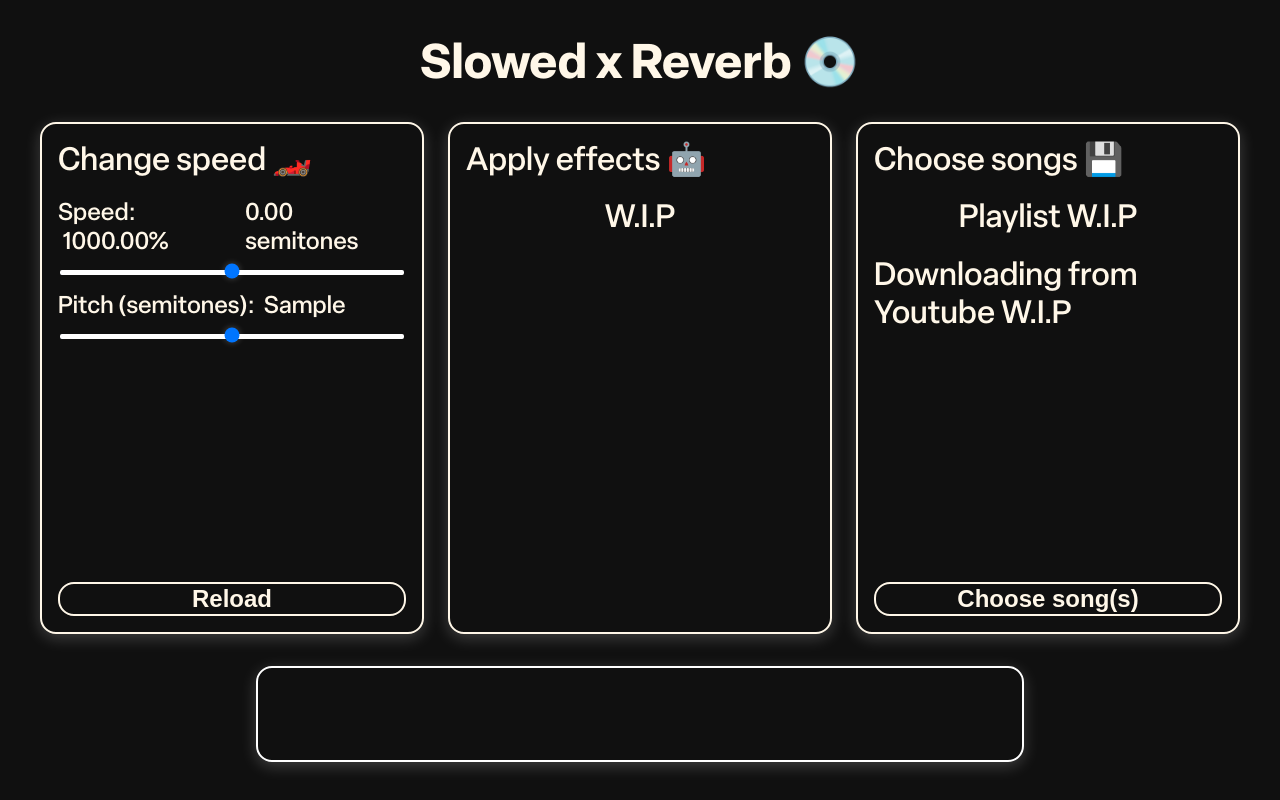
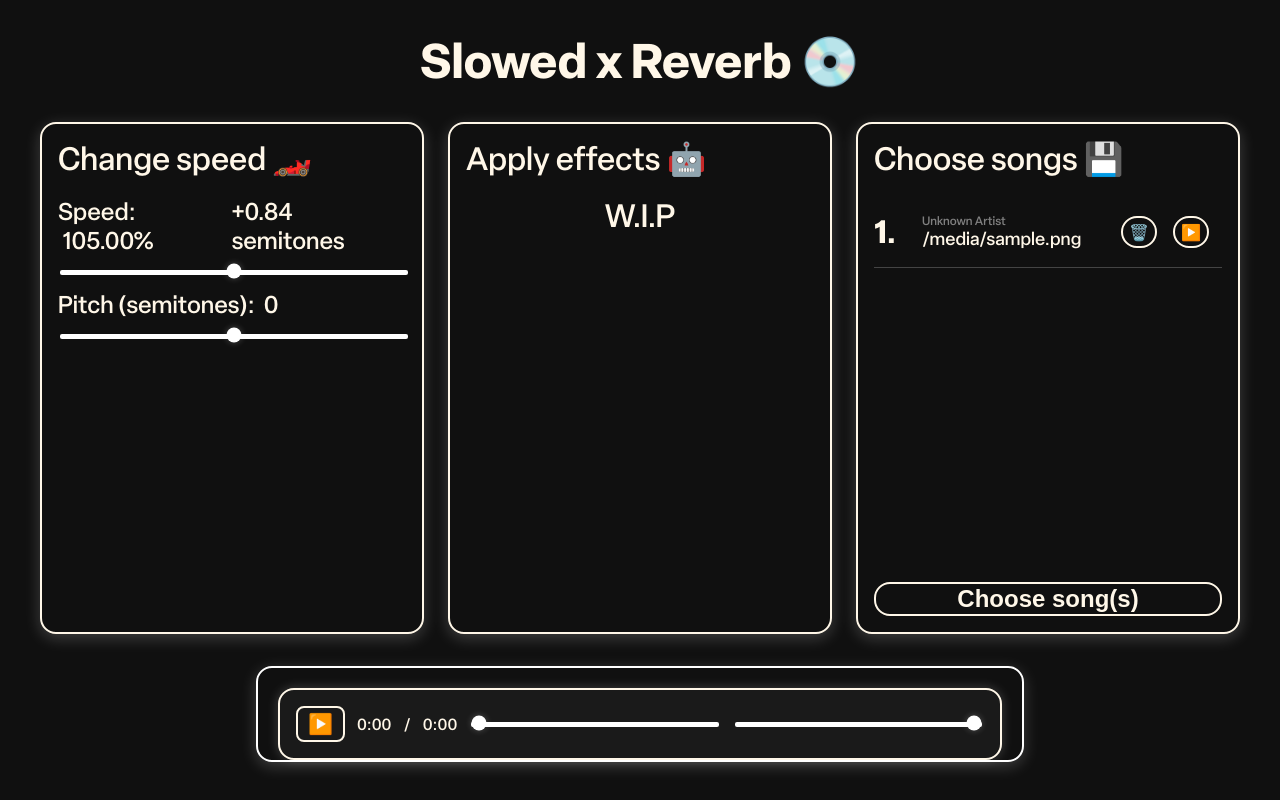
Before and after one commit to AlexAlexBabarika/Slowed-Reverb-Site, a Django app: template app/templates/app/index.html in a window 1280 px wide. Run offline with Django 5.2, Linux system fonts and the light colour scheme; the template is opened without the code that fills it: most values are stand-ins (such as "Sample title", 1, 10 or a date in 2020).

Commit message:
Playlist update

```diff
--- a/app/static/app/css/style.css
+++ b/app/static/app/css/style.css
@@ -50,7 +50,6 @@ h1:hover{
 .box {
     display: flex;
     flex-direction: column;
-    /* justify-content: space-between; */
     border: 2px solid var(--text);
     border-radius: 16px;
     text-align: left;
@@ -136,7 +135,14 @@ button:hover {
     font-variant-numeric: tabular-nums;
 }
 
-/* Webkit browsers (Chrome, Safari) */
+input[type="range"].slider {
+    -webkit-appearance: none;
+    background: transparent;
+    width: 100%;
+    accent-color: white;
+    pointer-events: auto;
+}
+
 input[type="range"].slider::-webkit-slider-runnable-track {
     height: 5px;
     background: white;
@@ -144,18 +150,18 @@ input[type="range"].slider::-webkit-slider-runnable-track {
 }
 
 input[type="range"].slider::-webkit-slider-thumb {
-    -webkit-appearance: none;
+    background-color: white;
     width: 1vw;
     height: 1vw;
     border-radius: 50%;
-    background: white;
-    margin-top: -7px; /* centers thumb vertically */
+    margin-top: -7px;
     box-shadow: 0 0 6px var(--shadow);
-    transition: transform 0.2s ease, box-shadow 0.2s ease;
+    transition: none;
 }
 
 input[type="range"].slider:hover::-webkit-slider-thumb {
     transform: scale(1.2);
+    transition: transform 0.2s ease, box-shadow 0.2s ease;
     box-shadow: 0 0 8px rgba(255, 255, 255, 0.8);
 }
 
@@ -167,18 +173,42 @@ input[type="range"].slider::-moz-range-track {
 }
 
 input[type="range"].slider::-moz-range-thumb {
+    background: white;
+    border: none;
     width: 1vw;
     height: 1vw;
     border-radius: 50%;
-    background: white;
-    border: none;
     box-shadow: 0 0 6px rgba(255, 255, 255, 0.4);
-    transition: transform 0.2s ease, box-shadow 0.2s ease;
+    transition: none;
 }
 
 input[type="range"].slider:hover::-moz-range-thumb {
     transform: scale(1.2);
+    transition: transform 0.2s ease, box-shadow 0.2s ease;
     box-shadow: 0 0 8px rgba(255, 255, 255, 0.8);
+}
+
+.playlist-scroll {
+  max-height: 60vh;
+  overflow-y: auto;
+
+  /* Firefox scrollbar */
+  scrollbar-width: thin;
+  scrollbar-color: white transparent;
+}
+
+/* WebKit browsers */
+.playlist-scroll::-webkit-scrollbar {
+  width: 8px;
+}
+
+.playlist-scroll::-webkit-scrollbar-thumb {
+  background-color: white;  /* ✅ Correct now */
+  border-radius: 4px;
+}
+
+.playlist-scroll::-webkit-scrollbar-track {
+  background: transparent;
 }
 
 #loading-overlay {
--- a/app/static/app/js/player.js
+++ b/app/static/app/js/player.js
@@ -5,11 +5,32 @@ const volumeControl = document.getElementById('volumeControl');
 const currentTimeDisplay = document.getElementById('currentTime');
 const durationDisplay = document.getElementById('duration');
 
+let isDragging = false;
+
 function formatTime(sec) {
     const m = Math.floor(sec / 60);
     const s = Math.floor(sec % 60).toString().padStart(2, '0');
     return `${m}:${s}`;
 }
+
+audio.addEventListener('timeupdate', () => {
+    if (!isDragging && audio.duration) {
+        seekBar.value = (audio.currentTime / audio.duration) * 100;
+        currentTimeDisplay.textContent = formatTime(audio.currentTime);
+    }
+});
+
+seekBar.addEventListener('change', () => {
+    if (audio.duration) {
+        const value = seekBar.value;
+        audio.currentTime = (value / 100) * audio.duration;
+    }
+    isDragging = false;
+});
+
+seekBar.addEventListener('input', () => {
+    isDragging = true;
+});
 
 playPause.addEventListener('click', () => {
     if (audio.paused) {
@@ -21,18 +42,8 @@ playPause.addEventListener('click', () => {
     }
 });
 
-audio.addEventListener('timeupdate', () => {
-    seekBar.value = (audio.currentTime / audio.duration) * 100;
-    currentTimeDisplay.textContent = formatTime(audio.currentTime);
-});
-
 audio.addEventListener('loadedmetadata', () => {
     durationDisplay.textContent = formatTime(audio.duration);
-});
-
-seekBar.addEventListener('input', () => {
-    const percent = seekBar.value;
-    audio.currentTime = (percent / 100) * audio.duration;
 });
 
 volumeControl.addEventListener('input', () => {
--- a/app/static/app/js/upload.js
+++ b/app/static/app/js/upload.js
@@ -9,38 +9,49 @@ const pitchHidden = document.getElementById('pitch_hidden');
 const speedPitchValue = document.getElementById('speed_pitch_display');
 const speedPitchHidden = document.getElementById("sp_hidden");
 
-const speedReloadHidden = document.getElementById('speed_reload_hidden');
-const pitchReloadHidden = document.getElementById('pitch_reload_hidden');
-const speedPitchReloadHidden = document.getElementById("sp_hidden_reload");
-
+// 🎚 Speed slider updates
 speedSlider.addEventListener('input', () => {
     const val = parseFloat(speedSlider.value).toFixed(2);
     speedHidden.value = val;
-    speedReloadHidden.value = val;
     speedValue.textContent = (parseFloat(val) * 100).toFixed(2) + "%";
 
-    semitones = (12*Math.log2(val)).toFixed(2);
-    if (semitones > 0) { semitones = "+" + semitones }
-    semitones = semitones + " semitones"
+    let semitones = (12 * Math.log2(val)).toFixed(2);
+    if (parseFloat(semitones) > 0) {
+        semitones = "+" + semitones;
+    }
+    semitones += " semitones";
 
-    speedPitchHidden.value = semitones
-    speedPitchReloadHidden.value = semitones
-    speedPitchValue.textContent = semitones
+    speedPitchHidden.value = semitones;
+    speedPitchValue.textContent = semitones;
 });
 
+// 🎚 Pitch slider updates
 pitchSlider.addEventListener('input', () => {
     const val = parseInt(pitchSlider.value);
     pitchHidden.value = val;
-    pitchReloadHidden.value = val;
-
-    if (val > 0) {
-        pitchValue.textContent = "+" + val;
-    }
-    else {
-        pitchValue.textContent = val;
-    }
+    pitchValue.textContent = (val > 0 ? "+" + val : val);
 });
 
+// 🔁 Reload form: inject current slider values before submit
+document.querySelectorAll('.reload-form').forEach(form => {
+    form.addEventListener('submit', function (e) {
+        const index = form.querySelector('[name="index"]').value;
+
+        const speed = speedSlider.value;
+        const pitch = pitchSlider.value;
+        const semitoneText = speedPitchValue.innerText;
+
+        const speedReload = document.getElementById(`speed_reload_hidden_${index}`);
+        const pitchReload = document.getElementById(`pitch_reload_hidden_${index}`);
+        const spReload = document.getElementById(`sp_hidden_reload_${index}`);
+
+        if (speedReload) speedReload.value = speed;
+        if (pitchReload) pitchReload.value = pitch;
+        if (spReload) spReload.value = semitoneText;
+    });
+});
+
+// 📤 Upload form: sync hidden fields before submission
 function submitFormWithSpeed() {
     speedHidden.value = parseFloat(speedSlider.value).toFixed(2);
     pitchHidden.value = parseInt(pitchSlider.value);
--- a/app/templates/app/index.html
+++ b/app/templates/app/index.html
@@ -1,4 +1,4 @@
-{% load mul %}
+{% load funcs %}
 {% load static %}
 <link rel="stylesheet" href="{% static 'app/fonts/fonts.css' %}">
 
@@ -15,80 +15,179 @@
             <span>Processing audio... 🎧</span>
         </div>
     </div>
+
     <h1 style="font-size: 48; font-family: 'Elza'; font-weight: 700; text-align: center; width: 100%;">Slowed x Reverb 💿</h1>
+
     <div class="main-container">
         <div class="container">
+            <!-- 🎚 Speed + Pitch Control -->
             <div class="box" style="font-size: 32;">
                 <div>Change speed 🏎️</div>
 
                 <div style="display: flex; flex-direction: column; gap: 1vw; height: 100%;">
                     <div style="display: flex; flex-direction: row;">
-                        <div style="font-size: 24px; font-weight: 500;"> Speed: &nbsp;<span id="speed_display">{{ speed_value|mul:100|floatformat:2 }}%</span></div>
-                        <div style="font-size: 24; font-weight: 500; margin-left: auto;"><span id="speed_pitch_display">{{ speed_pitch_value|default:"0.00 semitones"}}</span></div>
+                        <div style="font-size: 24px; font-weight: 500;">
+                            Speed: &nbsp;<span id="speed_display">{{ speed_value|mul:100|floatformat:2 }}%</span>
+                        </div>
+                        <div style="font-size: 24px; font-weight: 500; margin-left: auto;">
+                            <span id="speed_pitch_display">{{ speed_pitch_value|default:"0.00 semitones"}}</span>
+                        </div>
                     </div>
-                    <input type="range" name="speed_change" id="speed_slider" min="0.1" max="2" step="0.01" value="{{ speed_value|default:"1.00" }}" class="slider" />
-                    <div style="font-size: 24; font-weight: 500;">Pitch (semitones): &nbsp;<span id="pitch_display">{{ pitch_value|default:"0" }}</span></div>
-                    <input type="range" name="pitch_change" id="pitch_slider" min="-12" max="12" step="1" value="{{ pitch_value|default:"0" }}" class="slider" />
-                    <form method="post" action="{% url 'reload_audio' %}" style="margin-top: auto; margin-bottom: 0;">
-                        {% csrf_token %}
-                        <input type="hidden" name="speed_change_hidden" id="speed_reload_hidden" value="{{ speed_value }}">
-                        <input type="hidden" name="pitch_change_hidden" id="pitch_reload_hidden" value="{{ pitch_value }}">
-                        <input type="hidden" name="speed_pitch_hidden" id="sp_hidden_reload" value="{{ speed_pitch_value|default:"0.00 semitones" }}">
-                        <button type="submit" style="width: 100%">
-                            Reload
-                        </button>
-                    </form>
+
+                    <input type="range" name="speed_change" id="speed_slider" min="0.1" max="2" step="0.01"
+                        value="{{ speed_value|default:"1.00" }}" class="slider" />
+
+                    <div style="font-size: 24px; font-weight: 500;">
+                        Pitch (semitones): &nbsp;<span id="pitch_display">{{ pitch_value|default:"0" }}</span>
+                    </div>
+
+                    <input type="range" name="pitch_change" id="pitch_slider" min="-12" max="12" step="1"
+                        value="{{ pitch_value|default:"0" }}" class="slider" />
                 </div>
             </div>
 
+            <!-- 🛠 WIP Effects -->
             <div class="box" style="font-size: 32;">
                 <div>Apply effects 🤖</div>
-
                 <div style="margin-left: auto; margin-right: auto;">W.I.P</div>
             </div>
 
+            <!-- 📁 Playlist & Upload -->
             <div class="box" style="font-size: 32px;">
                 <div>Choose songs 💾</div>
-                <div style="margin-left: auto; margin-right: auto;">Playlist W.I.P</div>
-                <div style="margin-left: auto; margin-right: auto;">Downloading from Youtube W.I.P</div>
 
-                <form id="uploadForm" method="post" enctype="multipart/form-data" style=" margin-top: auto; margin-bottom: 0;">
+                <div class="playlist-scroll" style="max-height: 50vh; overflow-y: auto;">
+                    <ol style="list-style: none;
+                            padding-left: 0;
+                            margin: 0;
+                            display: flex;
+                            flex-direction:
+                            column; gap: 0.5em;
+                        ">
+
+                        {% for song in playlist %}
+                        <li style="
+                            padding: 0.5em 0;
+                            border-bottom: 1px solid #444;
+                            display: flex;
+                            align-items: center;
+                        ">
+                            <!-- Row Container -->
+                            <div style="display: flex; align-items: center; width: 100%; gap: 1em;">
+
+                                <!-- 🎵 Track Number -->
+                                <div style="width: 0.5em; text-align: left; font-weight: bold; flex-shrink: 0;">
+                                    {{ forloop.counter }}.
+                                </div>
+
+                                <!-- 🎼 Song Info -->
+                                <div style="display: flex;
+                                            flex-direction: column;
+                                            justify-content: center;
+                                            flex-grow: 1;
+                                            min-width: 0;
+                                            overflow: hidden;
+                                            ">
+                                    <span style="font-size: 12px; color: gray;">Unknown Artist</span>
+                                    <span style="
+                                        font-size: 18px;
+                                        white-space: nowrap;
+                                        overflow: hidden;
+                                        text-overflow: ellipsis;
+                                    " title="{{ song.filename }}">
+                                        {{ song.filename }}
+                                    </span>
+                                </div>
+
+                                <!-- 🛠 Action Buttons -->
+                                <div style="display: flex; align-items: center; gap: 0.5em; flex-shrink: 0; margin-right: 13px;">
+
+                                    <!-- 🗑️ Delete -->
+                                    <form method="post" action="{% url 'delete_from_playlist' %}" style="margin: 0;">
+                                        {% csrf_token %}
+                                        <input type="hidden" name="index" value="{{ forloop.counter0 }}">
+                                        <button type="submit" style="font-size: 16px;">🗑️</button>
+                                    </form>
+
+                                    <!-- ▶️ Reload/Play -->
+                                    <form method="post" action="{% url 'reload_audio' %}" class="reload-form" style="margin: 0;">
+                                        {% csrf_token %}
+                                        <input type="hidden" name="index" value="{{ forloop.counter0 }}">
+                                        <input type="hidden" name="speed_change_hidden" id="speed_reload_hidden_{{ forloop.counter0 }}" value="{{ speed_value }}">
+                                        <input type="hidden" name="pitch_change_hidden" id="pitch_reload_hidden_{{ forloop.counter0 }}" value="{{ pitch_value }}">
+                                        <input type="hidden" name="speed_pitch_hidden" id="sp_hidden_reload_{{ forloop.counter0 }}" value="{{ speed_pitch_value|default:"0.00 semitones" }}">
+                                        <button type="submit" class="reload-and-play" style="font-size: 16px;" data-index="{{ forloop.counter0 }}">▶️</button>
+                                    </form>
+                                </div>
+                            </div>
+                        </li>
+                        {% endfor %}
+                    </ol>
+                </div>
+
+                <!-- 📤 Upload Form -->
+                <form id="uploadForm" method="post" enctype="multipart/form-data" style="margin-top: auto; margin-bottom: 0;">
                     {% csrf_token %}
                     <input type="hidden" name="speed_change_hidden" id="speed_hidden" value="{{ speed_value|default:"1.00" }}">
                     <input type="hidden" name="pitch_change_hidden" id="pitch_hidden" value="{{ pitch_value|default:"0" }}">
                     <input type="hidden" name="speed_pitch_hidden" id="sp_hidden" value="{{ speed_pitch_value|default:"0.00 semitones" }}">
 
-                    <input type="file" id="fileInput" name="audio_file" accept="audio/*" style="display: none;" onchange="submitFormWithSpeed()">
-                    <button type="button" style="width: 100%;" onclick="document.getElementById('fileInput').click()">
-                        Choose song(s)
-                    </button>
-
-                    <script src="{% static 'app/js/upload.js' %}"></script>
+                    <input type="file" id="fileInput" name="audio_file" accept="audio/*" style="display: none;" multiple onchange="submitFormWithSpeed()">
+                    <button type="button" style="width: 100%;" onclick="document.getElementById('fileInput').click()">Choose song(s)</button>
                 </form>
             </div>
         </div>
 
+        <!-- 🎧 Global Audio Player -->
         <div class="lower-container">
             <div class="lower-box">
-                {% if audio_available %}
-                    <div class="custom-player">
-                        <audio id="audio" src="{% url 'serve_audio' %}"></audio>
+                {% if last_played_index is not None and playlist %}
+                <div class="custom-player">
+                    <audio id="audio" src=""></audio>
 
-                        <div class="controls">
-                            <button id="playPause">▶️</button>
-
-                            <span id="currentTime">0:00</span> /
-                            <span id="duration">0:00</span>
-
-                            <input id="seekBar" style="flex-grow: 1;" type="range" min="0" max="100" value="0" class="slider">
-
-                            <input id="volumeControl" style="flex-grow: 1;" type="range" min="0" max="1" step="0.01" value="1" class="slider">
-                        </div>
+                    <div class="controls">
+                        <button id="playPause">▶️</button>
+                        <span id="currentTime">0:00</span> / <span id="duration">0:00</span>
+                        <input id="seekBar" style="flex-grow: 1;" type="range" min="0" max="100" value="0" class="slider">
+                        <input id="volumeControl" style="flex-grow: 1;" type="range" min="0" max="1" step="0.01" value="1" class="slider">
                     </div>
-                    <script src="{% static 'app/js/player.js' %}"></script>
+                </div>
                 {% endif %}
             </div>
         </div>
     </div>
+
+    <script src="{% static 'app/js/upload.js' %}"></script>
+    <script src="{% static 'app/js/player.js' %}"></script>
+    {% if last_played_index is not None%}
+        <script>
+            window.addEventListener('DOMContentLoaded', () => {
+                const audio = document.getElementById('audio');
+                const index = {{ last_played_index }};
+                const timestamp = new Date().getTime();
+
+                audio.src = `/audio/${index}/?t=${timestamp}`;
+                console.log("Last played index:", index);
+            });
+        </script>
+    {% endif %}
+        <script>
+            window.addEventListener("DOMContentLoaded", () => {
+                const speed = parseFloat(speedSlider.value).toFixed(2);
+                const pitch = parseInt(pitchSlider.value);
+
+                speedValue.textContent = (speed * 100).toFixed(2) + "%";
+                pitchValue.textContent = (pitch > 0 ? "+" + pitch : pitch);
+
+                let semitones = (12 * Math.log2(speed)).toFixed(2);
+                if (parseFloat(semitones) > 0) {
+                    semitones = "+" + semitones;
+                }
+                semitones += " semitones";
+
+                speedPitchValue.textContent = semitones;
+                speedPitchHidden.value = semitones;
+            })
+        </script>
 </body>
 </html>
--- /dev/null
+++ b/app/templatetags/funcs.py
@@ -0,0 +1,19 @@
+from django import template
+
+register = template.Library()
+
+@register.filter
+def mul(value, arg):
+    return float(value) * float(arg)
+
+@register.filter
+def for_range(number):
+    return range(number)
+
+@register.filter
+def modulo(value, arg):
+    return value % arg
+
+@register.filter
+def divisibleby(value, arg):
+    return value//arg
--- a/app/templatetags/mul.py
+++ /dev/null
@@ -1,7 +0,0 @@
-from django import template
-
-register = template.Library()
-
-@register.filter
-def mul(value, arg):
-    return float(value) * float(arg)
--- a/app/urls.py
+++ b/app/urls.py
@@ -4,6 +4,7 @@ from . import views
 
 urlpatterns = [
     path("", views.index, name="index"),
-    path('audio/', views.serve_audio, name='serve_audio'),
-    path('reload/', views.reload_audio, name="reload_audio")
+    path('audio/<int:index>/', views.serve_audio, name='serve_audio'),
+    path('reload/', views.reload_audio, name="reload_audio"),
+    path("delete/", views.delete_from_playlist, name="delete_from_playlist")
 ]
```
Also changed, not shown: app/templatetags/range.py (deleted, +0 -7 lines), app/views.py (+125 -98 lines), db.sqlite3, 3 other files.
